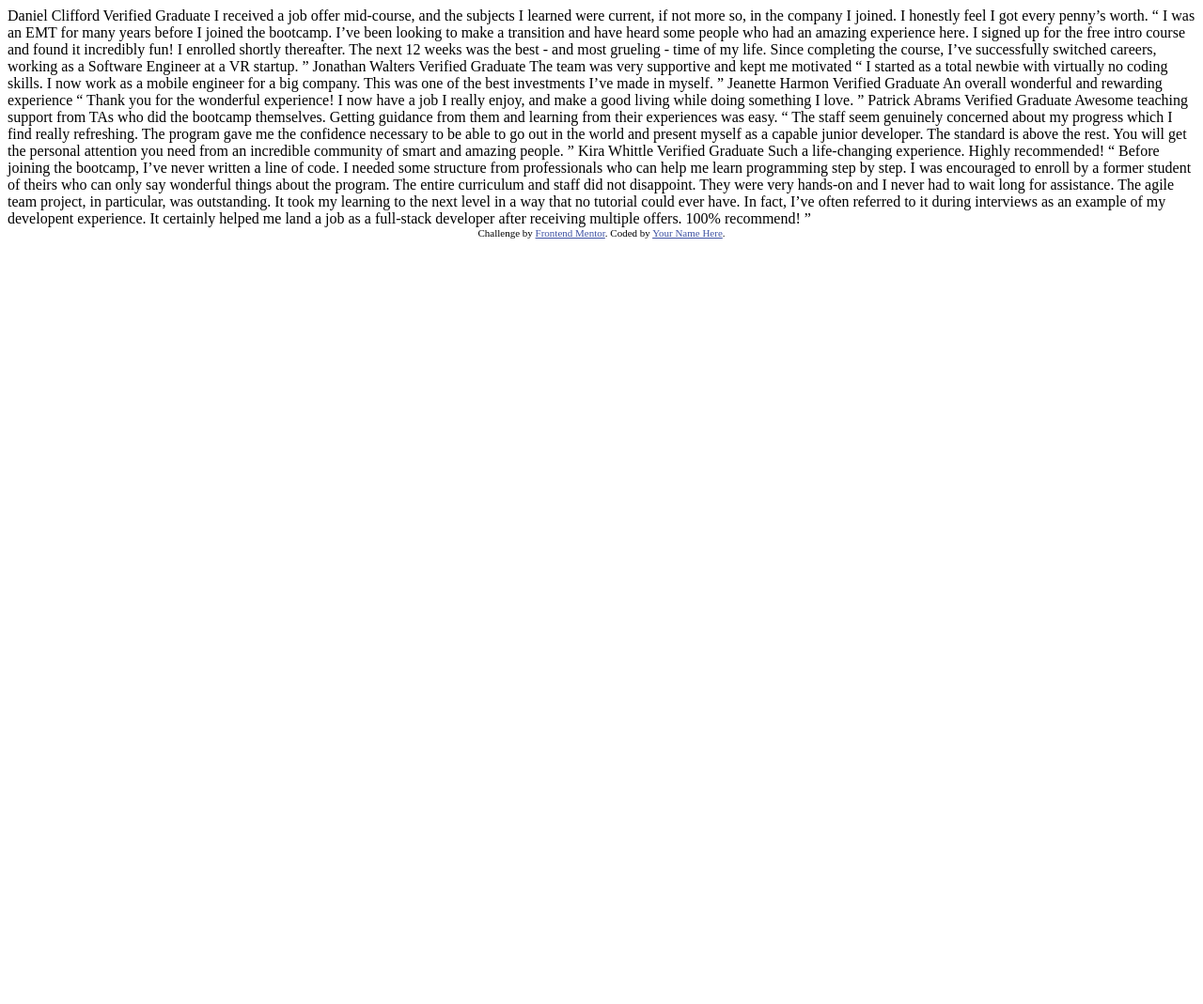
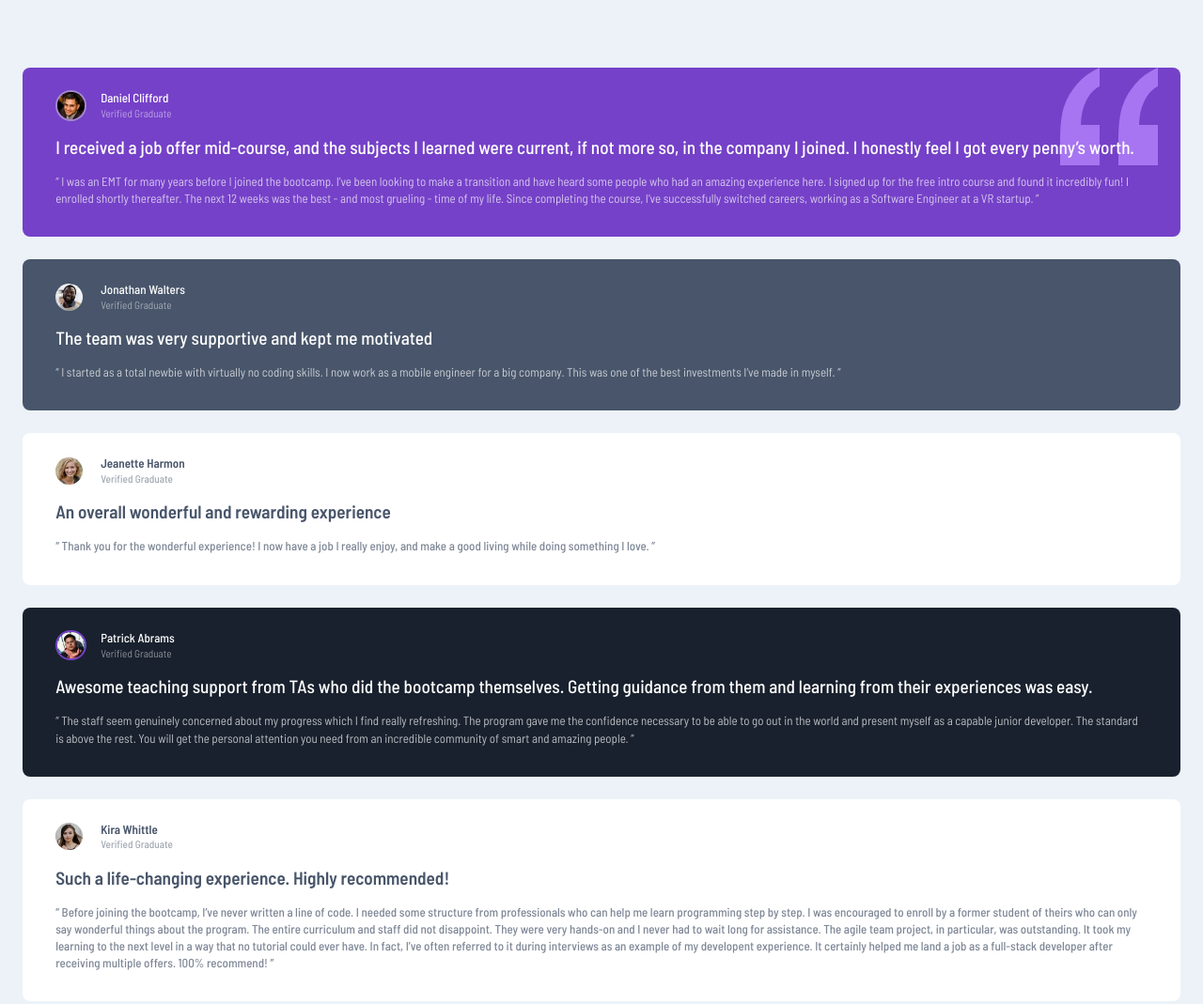
Before and after one commit to MelissaZhuu/testimonials-grid-section, a plain HTML site: page index.html in a window 1280 px wide. Shown: the top 1069 px of the page at 94% size. Before the commit the page ends 800 px from the top, so only its background shows below. Drawn offline with Linux system fonts and the light colour scheme.

```diff
--- a/index.html
+++ b/index.html
@@ -2,75 +2,109 @@
 <html lang="en">
 <head>
   <meta charset="UTF-8">
-  <meta name="viewport" content="width=device-width, initial-scale=1.0"> <!-- displays site properly based on user's device -->
+  <meta name="viewport" content="width=device-width, initial-scale=1.0">
 
   <link rel="icon" type="image/png" sizes="32x32" href="./images/favicon-32x32.png">
 
-  <title>Frontend Mentor | [Challenge Name Here]</title>
+  <link rel="stylesheet" href="styles.css">
 
-  <!-- Feel free to remove these styles or customise in your own stylesheet 👍 -->
-  <style>
-    .attribution { font-size: 11px; text-align: center; }
-    .attribution a { color: hsl(228, 45%, 44%); }
-  </style>
+  <link rel="preconnect" href="https://fonts.googleapis.com">
+  <link rel="preconnect" href="https://fonts.gstatic.com" crossorigin>
+  <link href="https://fonts.googleapis.com/css2?family=Barlow+Semi+Condensed:ital,wght@0,100;0,200;0,300;0,400;0,500;0,600;0,700;0,800;0,900;1,100;1,200;1,300;1,400;1,500;1,600;1,700;1,800;1,900&display=swap" rel="stylesheet">
+
+  <title>Frontend Mentor | Testimonials Grid Section</title>
 </head>
 <body>
-  Daniel Clifford
-  Verified Graduate
+  <main>
+    <article class="daniel-card">
+      <img class="quote" src="images/bg-pattern-quotation.svg">
+      <div class="testifier">
+        <img src="images/image-daniel.jpg" alt="Headshot of Daniel Clifford">
+        <p class="name">Daniel Clifford</p>
+        <p>Verified Graduate</p>
+      </div>
 
-  I received a job offer mid-course, and the subjects I learned were current, if not more so,
-  in the company I joined. I honestly feel I got every penny’s worth.
+      <div class="content">
+        <h1>I received a job offer mid-course, and the subjects I learned were current, if not more so,
+        in the company I joined. I honestly feel I got every penny’s worth.</h1>
 
-  “ I was an EMT for many years before I joined the bootcamp. I’ve been looking to make a
+        <p>“ I was an EMT for many years before I joined the bootcamp. I’ve been looking to make a
         transition and have heard some people who had an amazing experience here. I signed up
         for the free intro course and found it incredibly fun! I enrolled shortly thereafter.
         The next 12 weeks was the best - and most grueling - time of my life. Since completing
-  the course, I’ve successfully switched careers, working as a Software Engineer at a VR startup. ”
+        the course, I’ve successfully switched careers, working as a Software Engineer at a VR startup. ”</p>
+      </div>
+    </article>
 
-  Jonathan Walters
-  Verified Graduate
+    <article class="jonathan-card">
+      <div class="testifier">
+        <img src="images/image-jonathan.jpg" alt="Headshot of Jonathan Walters">
+        <p class="name">Jonathan Walters</p>
+        <p>Verified Graduate</p>
+      </div>
 
-  The team was very supportive and kept me motivated
+      <div class="content">
+        <h1>The team was very supportive and kept me motivated</h1>
+        <p>“ I started as a total newbie with virtually no coding skills. I now work as a mobile engineer
+        for a big company. This was one of the best investments I’ve made in myself. ”</p>
+      </div>
+    </article>
 
-  “ I started as a total newbie with virtually no coding skills. I now work as a mobile engineer
-  for a big company. This was one of the best investments I’ve made in myself. ”
+    <article class="jeanette-card">
+      <div class="testifier">
+        <img src="images/image-jeanette.jpg" alt="Headshot of Jeanette Harmon">
+        <p class="name">Jeanette Harmon</p>
+        <p>Verified Graduate</p>
+      </div>
 
-  Jeanette Harmon
-  Verified Graduate
+      <div class="content">
+        <h1>An overall wonderful and rewarding experience</h1>
+        <p>“ Thank you for the wonderful experience! I now have a job I really enjoy, and make a good living
+        while doing something I love. ”</p>
+      </div>
+    </article>
 
-  An overall wonderful and rewarding experience
+    <article class="patrick-card">
+      <div class="testifier">
+        <img src="images/image-patrick.jpg" alt="Headshot of Patrick Abrams">
+        <p class="name">Patrick Abrams</p>
+        <p>Verified Graduate</p>
+      </div>
 
-  “ Thank you for the wonderful experience! I now have a job I really enjoy, and make a good living
-  while doing something I love. ”
-
-  Patrick Abrams
-  Verified Graduate
-
-  Awesome teaching support from TAs who did the bootcamp themselves. Getting guidance from them and
-  learning from their experiences was easy.
-
-  “ The staff seem genuinely concerned about my progress which I find really refreshing. The program
+      <div class="content">
+        <h1>Awesome teaching support from TAs who did the bootcamp themselves. Getting guidance from them and
+        learning from their experiences was easy.</h1>
+        <p>“ The staff seem genuinely concerned about my progress which I find really refreshing. The program
         gave me the confidence necessary to be able to go out in the world and present myself as a capable
         junior developer. The standard is above the rest. You will get the personal attention you need from
-  an incredible community of smart and amazing people. ”
+        an incredible community of smart and amazing people. ”</p>
+      </div>
+    </article>
 
-  Kira Whittle
-  Verified Graduate
+    <article class="kira-card">
+      <div class="testifier">
+        <img src="images/image-kira.jpg" alt="Headshot of Kira Whittle">
+        <p class="name">Kira Whittle</p>
+        <p>Verified Graduate</p>
+      </div>
 
-  Such a life-changing experience. Highly recommended!
-
-  “ Before joining the bootcamp, I’ve never written a line of code. I needed some structure from
+      <div class="content">
+        <h1>Such a life-changing experience. Highly recommended!</h1>
+        <p>“ Before joining the bootcamp, I’ve never written a line of code. I needed some structure from
         professionals who can help me learn programming step by step. I was encouraged to enroll by a former
         student of theirs who can only say wonderful things about the program. The entire curriculum and staff
         did not disappoint. They were very hands-on and I never had to wait long for assistance. The agile team
         project, in particular, was outstanding. It took my learning to the next level in a way that no tutorial
         could ever have. In fact, I’ve often referred to it during interviews as an example of my developent
         experience. It certainly helped me land a job as a full-stack developer after receiving multiple offers.
-  100% recommend! ”
+        100% recommend! ”</p>
+      </div>
+    </article>
+  </main>
 
   <div class="attribution">
-    Challenge by <a href="https://www.frontendmentor.io?ref=challenge" target="_blank">Frontend Mentor</a>.
-    Coded by <a href="#">Your Name Here</a>.
+    Challenge by <a href="https://www.frontendmentor.io/challenges/testimonials-grid-section-Nnw6J7Un7" target="_blank">Frontend Mentor</a>.
+    Coded by <a href="https://www.frontendmentor.io/profile/MelissaZhuu" target="_blank">Melissa Zhu</a>.
   </div>
 </body>
 </html>
--- /dev/null
+++ b/styles.scss
@@ -0,0 +1,152 @@
+// Primary colors (card backgrounds)
+$violet: hsl(263, 55%, 52%);
+$grayish-blue: hsl(217, 19%, 35%);
+$blackish-blue: hsl(219, 29%, 14%);
+$white: hsl(0, 0%, 100%);
+
+// Neutral colors
+$light-grayish-blue: hsl(210, 46%, 95%); //background color
+$light-gray: hsl(0, 0%, 81%);
+$translucent-light-gray: hsla(0, 0%, 81%, 0.5);
+
+/* All text in each card is the same color (white or grayish-blue)
+   "Verified Graduate" is 50% opacity
+   "Quote text" is 70% opacity
+*/
+
+// Font size, family and weights
+$body: 13px;
+
+$font: "Barlow Semi Condensed", sans-serif;
+
+$light: 400;
+$regular: 500;
+$bold: 600;
+
+@mixin font-style($color, $thin, $thick) {
+    color: $color;
+    .testifier{
+        p {
+            font-size: 0.7rem;
+            font-weight: $thin;
+            opacity: 0.5;
+            &.name {
+                font-size: $body;
+                font-weight: $thick;
+                opacity: 1;
+            }
+        }
+    }
+    .content {
+        h1 {
+            font-size: 1.2rem;
+            font-weight: $thick;
+            padding-bottom: 1rem;
+        }
+        p {
+            font-weight: $thin;
+            font-size: $body;
+            opacity: 0.7;
+            line-height: 1.4;
+        }
+    }
+}
+
+
+* {
+    padding: 0;
+    margin: 0;
+}
+
+body {
+    background-color: $light-grayish-blue;
+    font-family: $font;
+    display: flex;
+    flex-direction: column;
+    justify-content: center;
+    align-items: center;
+    padding: 3rem 0;
+}
+
+article {
+    display: flex;
+    flex-direction: column;
+    gap: 1rem;
+    padding: 1.5rem 2.2rem 2rem 2.2rem;
+    margin: 1.5rem;
+    border-radius: 0.5rem;
+
+    .testifier {
+        img {
+            border-radius: 50%;
+            width: 1.8rem;
+            grid-area: profile-image;
+        }
+        p.name {
+            grid-area: testifier-name;
+        }
+        p {
+            grid-area: verified-grad;
+        }
+
+        display: grid;
+        grid-template-columns: 3rem 1fr;
+        grid-template-rows: 1fr 1fr;
+        grid-template-areas:
+            "profile-image testifier-name"
+            "profile-image verified-grad";
+        align-items: center;
+    }
+}
+
+article.daniel-card {
+    background-color: $violet;
+    @include font-style($white, $light, $regular);
+    .testifier img {
+        border: 2px, solid, $translucent-light-gray;
+    }
+    .content {
+        z-index: 1;
+    }
+
+    position: relative;
+    .quote {
+        width: 6.5rem;
+        height: 6.5rem;
+        position: absolute;
+        top: 0;
+        right: 1.5rem;
+    }
+}
+
+article.jonathan-card {
+    background-color: $grayish-blue;
+    @include font-style($white, $light, $regular);
+}
+
+article.jeanette-card {
+    background-color: $white;
+    @include font-style($grayish-blue, $regular, $bold);
+}
+
+article.patrick-card {
+    background-color: $blackish-blue;
+    @include font-style($white, $light, $regular);
+    .testifier img {
+        border: 2px, solid, $violet;
+    }
+}
+
+article.kira-card {
+    background-color: $white;
+    @include font-style($grayish-blue, $regular, $bold);
+}
+
+.attribution {
+    font-size: 0.6rem;
+    text-align: center;
+    color: $grayish-blue;
+    a {
+        color: $violet;
+    }
+}
```
Also changed, not shown: styles.css (added), 1 other file. Lines whose indentation alone changed are shown as unchanged.
